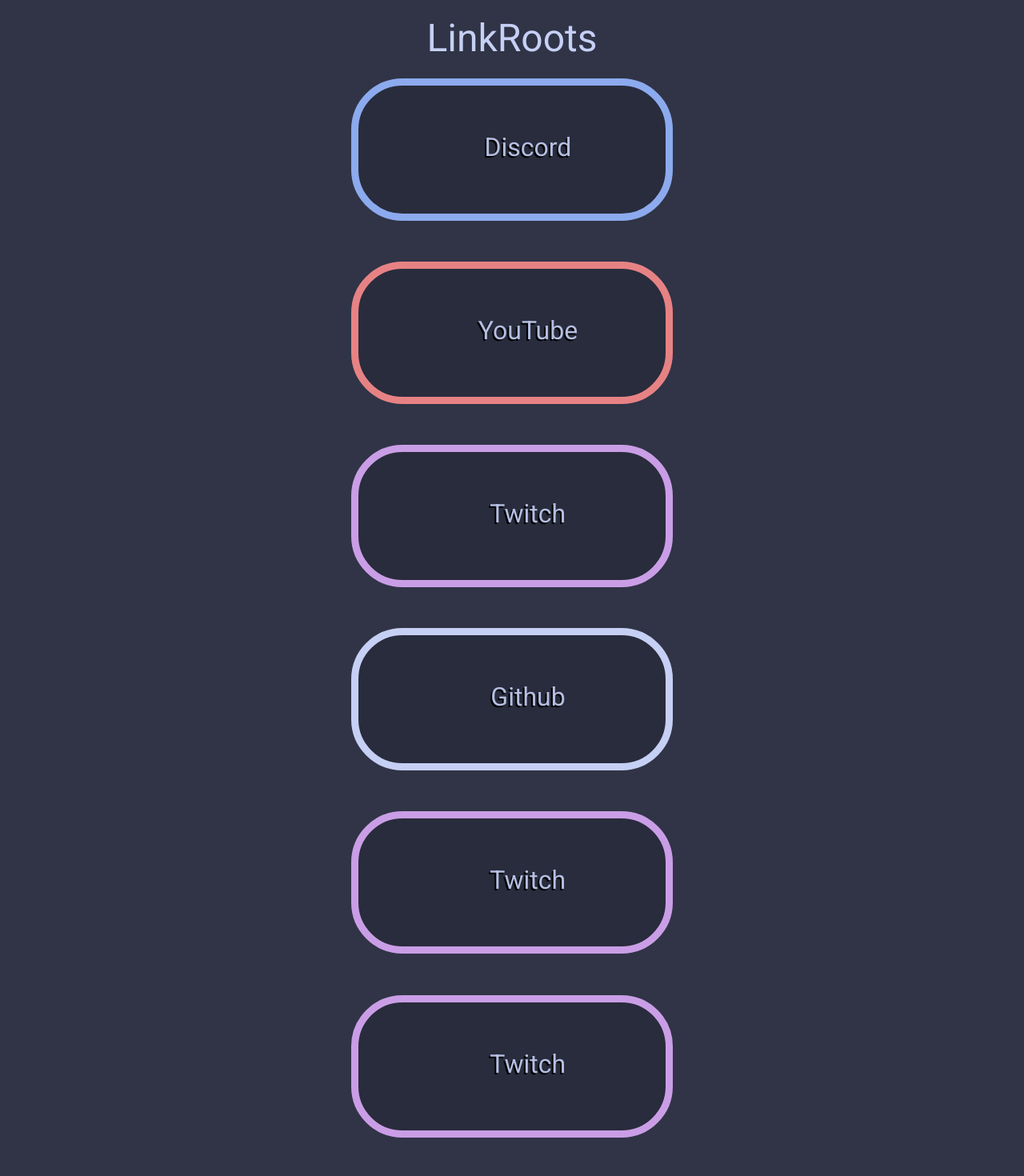
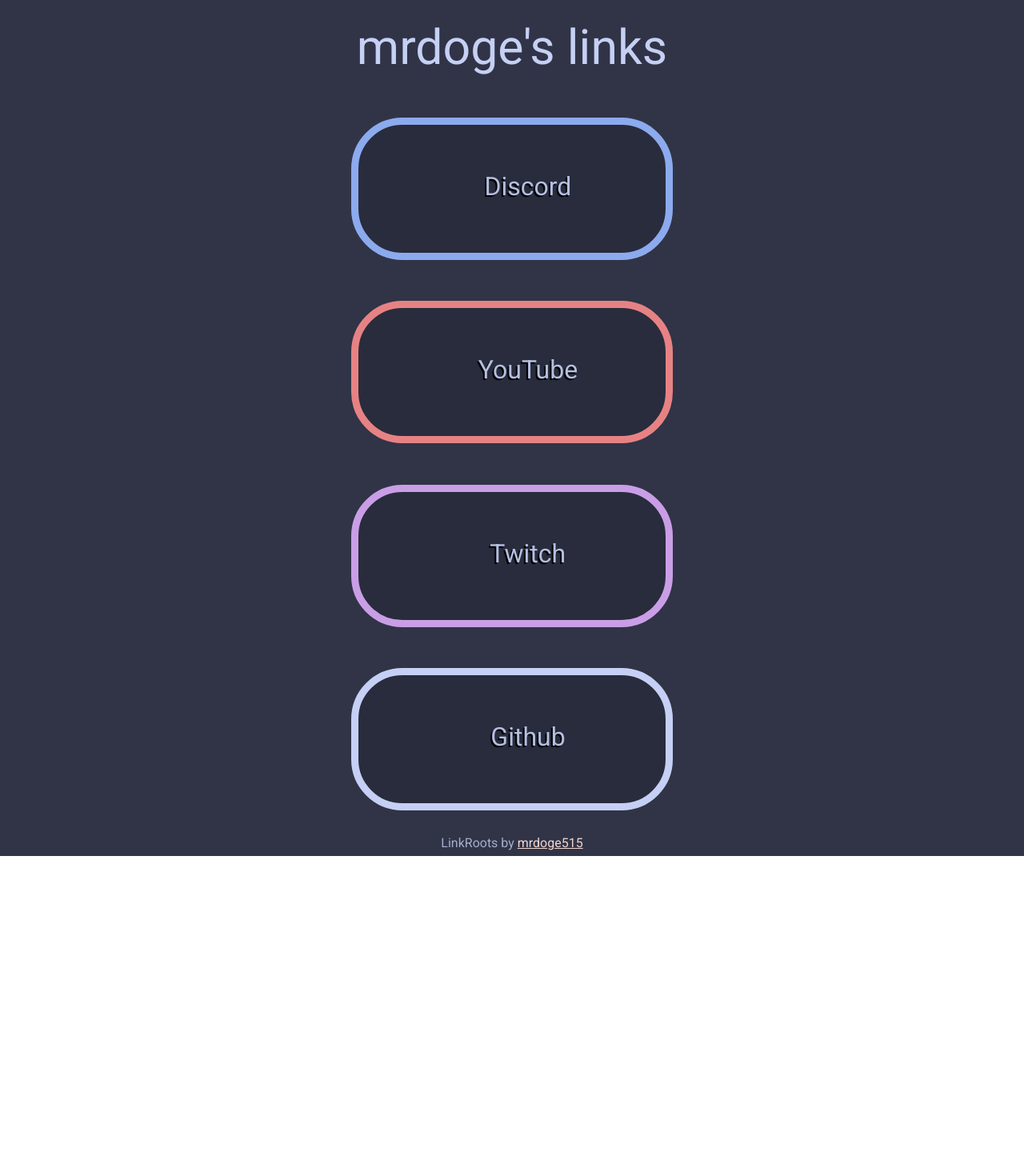
Before and after one commit to mrdoge515/LinkRoots, a SvelteKit app: page / in a window 1280 px wide. Shown: the top 1470 px of the page at 80% size. After the commit the page ends 1070 px from the top, so only its background shows below. Built offline with nearby package versions, Linux system fonts and the light colour scheme; some icons are missing.

Commit message:
CSS fixes

```diff
--- a/src/components/Footer.svelte
+++ b/src/components/Footer.svelte
@@ -3,7 +3,7 @@
 <style>
 	p {
 		position: relative;
-		margin-bottom: 0.5em;
+		margin: 0.5em;
 		bottom: 0%;
 
 		color: #a5adce;
@@ -11,5 +11,9 @@
 	}
 	a {
 		color: #f2d5cf;
+		transition: color ease-in 0.3s;
+	}
+	a:hover {
+		color: #ef9f76;
 	}
 </style>
--- a/src/components/Title.svelte
+++ b/src/components/Title.svelte
@@ -9,6 +9,12 @@
 		color: #c6d0f5;
 		font-size: 3em;
 		font-family: 'Roboto', sans-serif;
-		margin-top: 0.5em;
+		margin: 0.5em 0;
+	}
+
+	@media only screen and (min-width: 1000px) {
+		h1 {
+			font-size: 3.8em;
+		}
 	}
 </style>
--- a/src/routes/+page.svelte
+++ b/src/routes/+page.svelte
@@ -5,30 +5,19 @@
 	import Footer from '../components/Footer.svelte';
 </script>
 
-<!-- Icons can be added using path -->
 <div>
-	<Title title="LinkRoots" />
+	<Title title="mrdoge's links" />
 
 	<Link name="Discord" url="https://discord.com/" color="#8caaee" />
 	<Link name="YouTube" url="https://youtube.com/" color="#e78284" />
 	<Link name="Twitch" url="https://twitch.com/" color="#ca9ee6" />
 	<Link name="Github" url="https://github.com/" color="#c6d0f5" />
 
-	<Link name="Twitch" url="https://twitch.com/" color="#ca9ee6" />
-	<Link name="Twitch" url="https://twitch.com/" color="#ca9ee6" />
-	<Link name="Twitch" url="https://twitch.com/" color="#ca9ee6" />
-	<Link name="Twitch" url="https://twitch.com/" color="#ca9ee6" />
-	<Link name="Twitch" url="https://twitch.com/" color="#ca9ee6" />
-	<Link name="Twitch" url="https://twitch.com/" color="#ca9ee6" />
-	<Link name="Twitch" url="https://twitch.com/" color="#ca9ee6" />
-
-	<Link />
-
 	<Footer />
 </div>
 
 <svelte:head>
-	<title>mrdoge - LinkRoots</title>
+	<title>LinkRoots</title>
 </svelte:head>
 
 <style>
--- a/src/routes/[slug]/+page.svelte
+++ /dev/null
@@ -1,6 +0,0 @@
-<script>
-	/** @type {import('./$types').PageData} */ export let data;
-</script>
-
-<h1>{data.title}</h1>
-<div>{@html data.content}</div>
```
Also changed, not shown: src/routes/[slug]/+page.js (deleted, +0 -13 lines), 1 other file (tests, documents, lock files or other folders).
